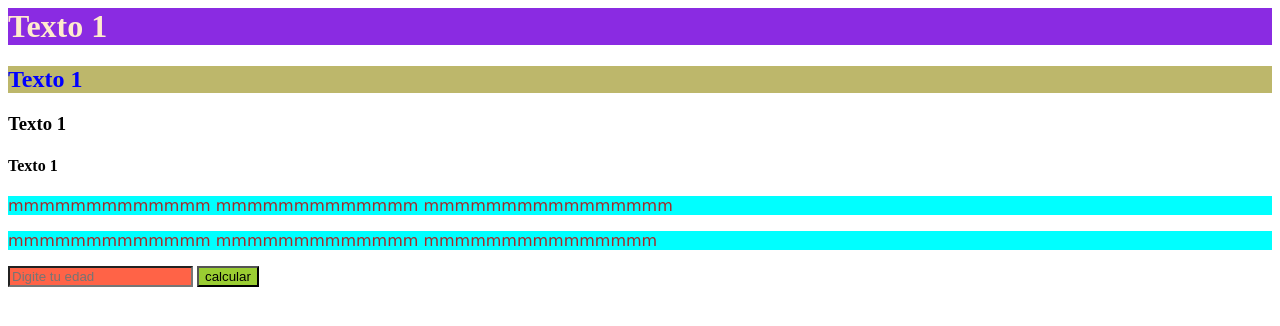
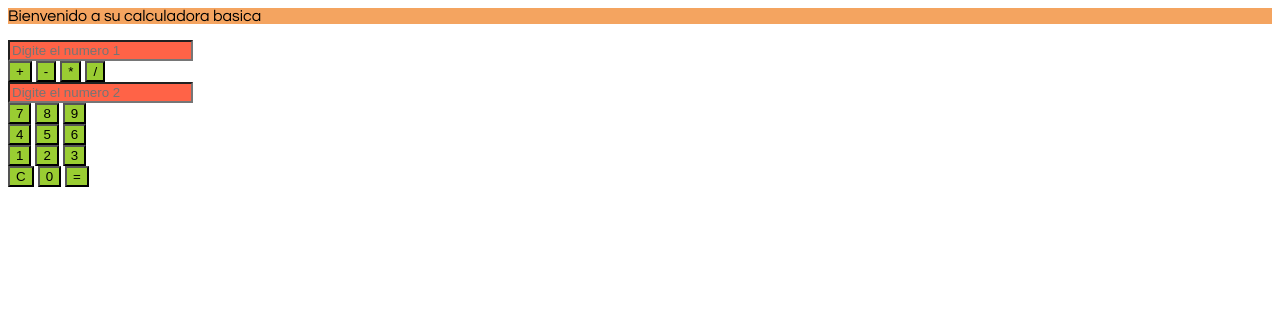
Before and after one commit to MONTERO1997DIAZ/calculadoraESTIC..4-1, a plain HTML site: page index.html in a window 1280 px wide. Drawn offline with Linux system fonts and the light colour scheme.

Commit message:
index.html

```diff
--- a/index.html
+++ b/index.html
@@ -1,25 +1,59 @@
+<html>
+<head>
+    <title>Mi Primera Calculadora en HTML</title>
+  <link rel="stylesheet" href="style.css" />
+    <script src="script.js"></script>
+</head>
+<!--<--><!--/head>
+<body>-->
+    <!--<h1> realizare mi primer pagina web</h1>
+    <h2> realizare mi primer pagina web</h2>-->
+    <p id="parrafo1">
+   Bienvenido a su calculadora basica
+    </p>
+    <!--<p>
+        EJEMPLO Varias tabulaciones, retornos de carro y/o espacios en blanco escritos –seguidos– en el texto de un documento HTML, se visualizarán como un único espacio en blanco en un navegador web. Por ejemplo, dado el archivo "tres-parrafos-con-blancos.html":
+    </p>-->
+<body>
+<div>
+    <input id="txtNum1" type="number" placeholder="Digite el numero 1" />
+    <div>
+        <button onclick="Sumar()">+</button>
+        <button onclick="Restar()">-</button>
+        <button onclick="multiplicacion()">*</button>
+        <button onclick="Division()">/</button>
+    </div>
 
 
-<html>
-<head>
-	<title>mi primera calculadora en HTML </title>
-    <link rel="stylesheet" href="style.css" />
-    <script>
-        function MontrarEnPantalla() {
-            alert("su edad en " + txtEdad.value);
-        }
-    </script>
-</head>
-<boby>
-    <h1>Texto 1 </h1>
-	<h2>Texto 1 </h2>
-	<h3>Texto 1 </h3>
-    <h4>Texto 1 </h4>
-    <p id="montero">mmmmmmmmmmmmm mmmmmmmmmmmmm mmmmmmmmmmmmmmmm </p>
-    <p>mmmmmmmmmmmmm mmmmmmmmmmmmm mmmmmmmmmmmmmmm </p>
+    <div>
+        <input id="txtNum2" type="number" placeholder="Digite el numero 2" />
+    </div>
 
-    <input id="txtEdad" type="text" placeholder="Digite tu edad" />
-    <button onclick="MontrarEnPantalla()">calcular</button>
 
+    <div>
+        <button onclick="Escribir('7')"id="btn7">7</button>
+        <button onclick="Escribir('8')"id="btn8">8</button>
+        <button onclick="Escribir('9')"id="btn9">9</button>
+    </div>
+
+
+    <div>
+        <button onclick="Escribir('4')"id="btn4">4</button>
+        <button onclick="Escribir('5')"id="btn5">5</button>
+        <button onclick="Escribir('6')"id="btn6">6</button>
+    </div>
+
+    <div>
+        <button onclick="Escribir('1')"id="btn1">1</button>
+        <button onclick="Escribir('2')"id="btn2">2</button>
+        <button onclick="Escribir('3')"id="btn3">3</button>
+    </div>
+
+    <div>
+        <button onclick="borrar()"id=btnCE">C</button>
+        <button onclick="Escribir('0')"id="btn0">0</button>
+        <button onclick="operacion()"id="btn=">=</button>
+    </div>
+ </div>
 </body>
 </html>
```
